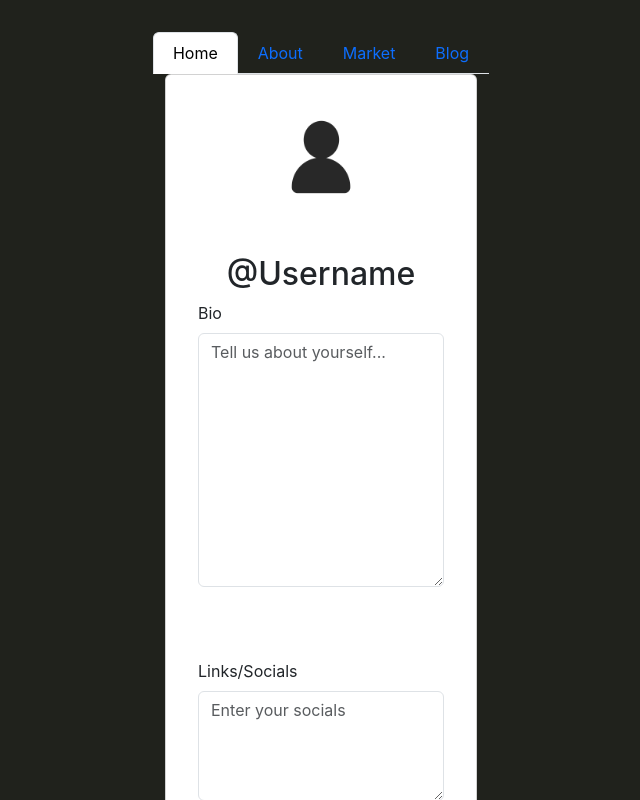
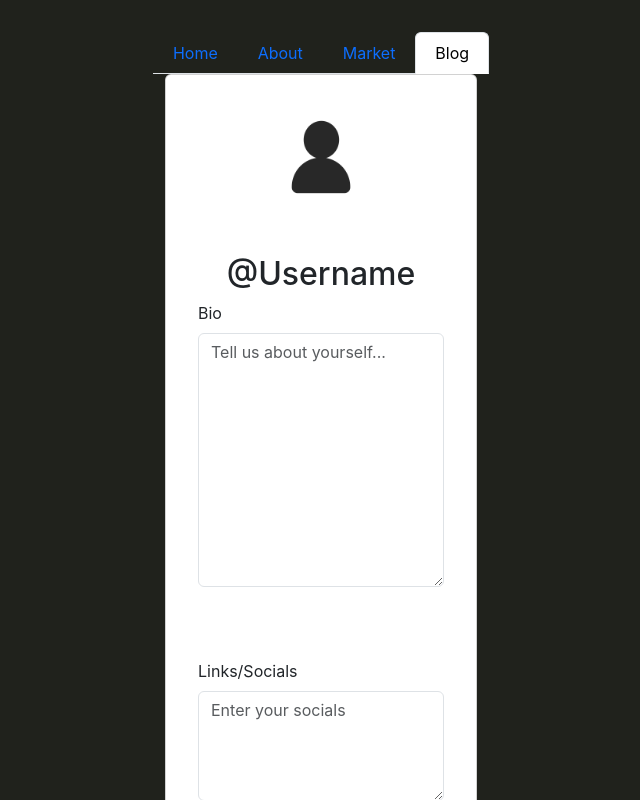
Before and after one commit to NowahS/ReHarvestApp, a React (Vite) app in the folder ReHarvest/: page /userprofile in a window 1280 px wide. Shown: the top 800 px of the page, without its empty margins (319-959 px from the left). Built offline with nearby package versions, Linux system fonts and the light colour scheme; no server answers.

Commit message:
updated/included nav bar to blog page

```diff
--- a/ReHarvest/src/userProfile.jsx
+++ b/ReHarvest/src/userProfile.jsx
@@ -9,7 +9,7 @@ import Form from 'react-bootstrap/Form'
 import Button from 'react-bootstrap/Button'
 import ProfilePicture from "./assets/profileIcon.png"
 import Nav from "react-bootstrap/Nav"
-import {FormControl} from "react-bootstrap"
+
 
 
 const UserProfile = () => {
@@ -53,7 +53,7 @@ const UserProfile = () => {
 
     return (
         <>
-        <Nav fill variant="tabs" defaultActiveKey= "/home">
+        <Nav fill variant="tabs" defaultActiveKey= "/userprofile">
             <Nav.Item>
                 <Nav.Link href="/home">Home</Nav.Link>
             </Nav.Item>
```
